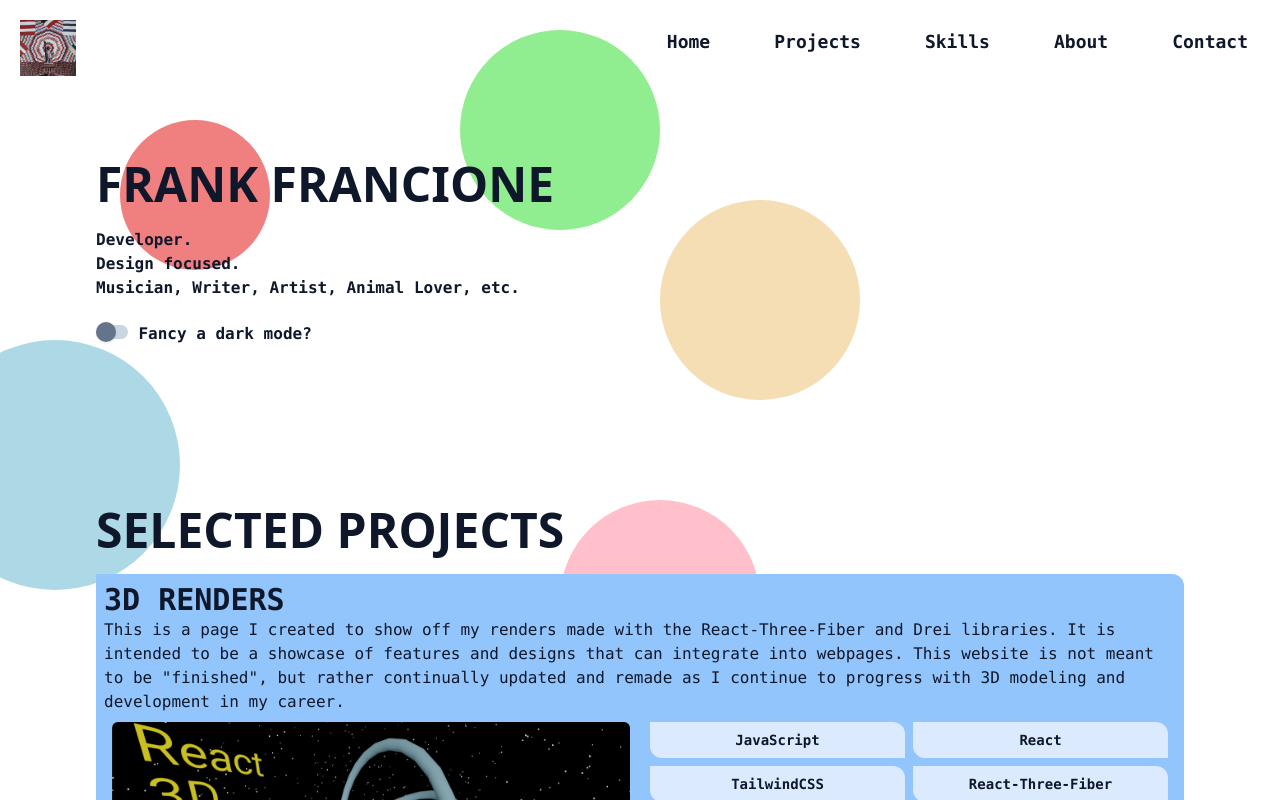
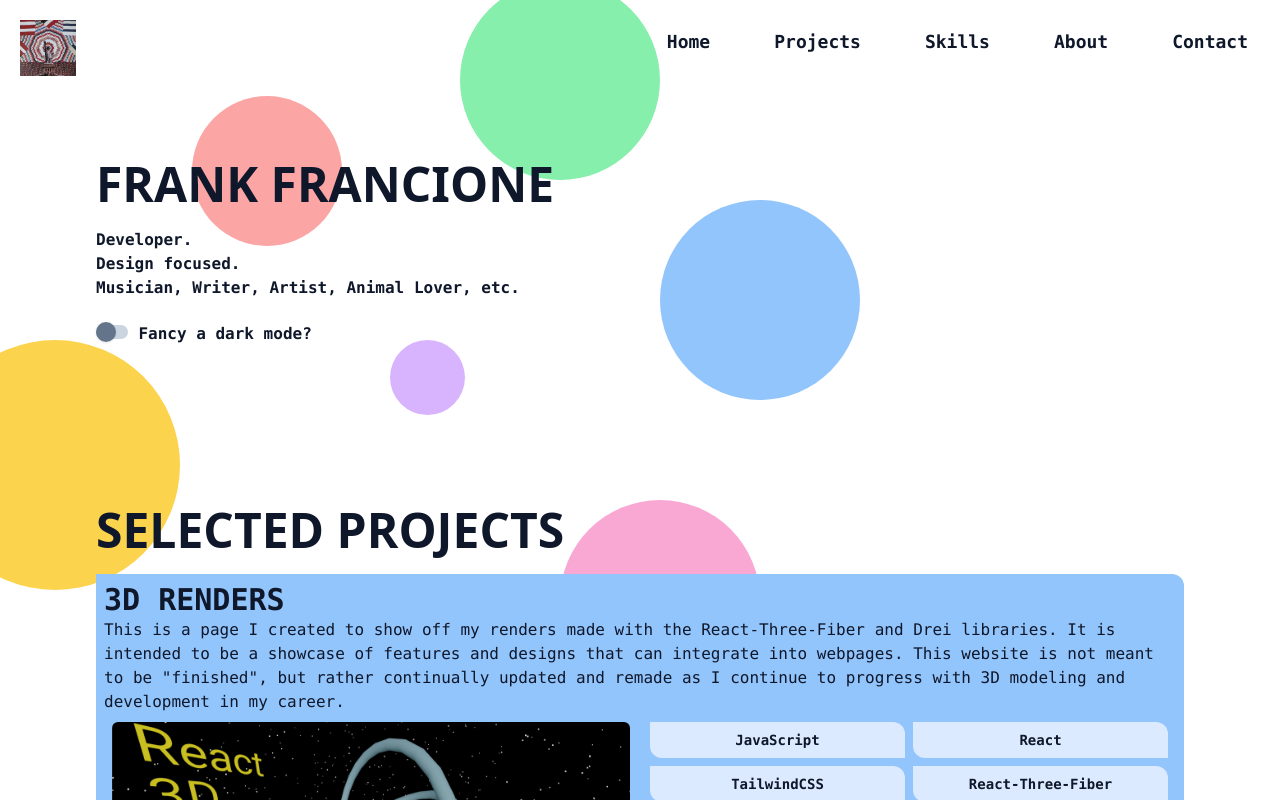
Before and after one commit to Bonyony/my_portfolio_site, a React (Vite) app: page / in a window 1280 px wide. Shown: the top 800 px of the page. Built offline with nearby package versions, Linux system fonts and the light colour scheme; the HTML template or start-up script is replaced by a standard one.

Commit message:
ade some ui updates

```diff
--- a/src/App.jsx
+++ b/src/App.jsx
@@ -21,7 +21,12 @@ function App() {
   return (
     <>
       <ThemeContext.Provider value={{ theme, setTheme }}>
-        <div className={theme ? "text-slate-900" : "text-white bg-[#0a022d]"}>
+        <div
+          className={
+            "overflow-hidden " +
+            (theme ? "text-slate-900" : "text-white bg-[#0a022d]")
+          }
+        >
           <Background />
           <Navbar />
           <Suspense>
--- a/src/components/About.jsx
+++ b/src/components/About.jsx
@@ -12,7 +12,7 @@ const About = () => {
         <div
           className={
             "font-mono text-sm sm:text-base mt-5 p-2  rounded-tr-xl rounded-bl-xl " +
-            (theme ? "bg-indigo-200" : "bg-[#002451]")
+            (theme ? "bg-blue-300" : "bg-[#002451]")
           }
         >
           <p>
@@ -38,8 +38,8 @@ const About = () => {
             </strong>
             ). <br /> I am an artist, mainly working with collage/mixed media or
             painting. 3D rendering is becoming a new favorite. <br />I adore
-            animals and have volunteered with a wildlife rehab for years now. My
-            favorite animals are Ocelots and the humble Hyrax. <br />
+            animals and have volunteered with a wildlife rehab for many years
+            now. My favorite animals are Ocelots and the humble Hyrax. <br />
             And yes, I love to code :)
           </p>
         </div>
--- a/src/components/Background.jsx
+++ b/src/components/Background.jsx
@@ -6,7 +6,7 @@ const Background = () => {
   const { theme } = useContext(ThemeContext);
 
   return (
-    <div>
+    <div className="main">
       <div
         className={
           "transition-all duration-500 " + (theme ? "circleRed" : "triangleRed")
@@ -36,6 +36,12 @@ const Background = () => {
           (theme ? "circlePink" : "trianglePink")
         }
       ></div>
+      <div
+        className={
+          "transition-all duration-500 " +
+          (theme ? "circlePurple" : "trianglePurple")
+        }
+      ></div>
     </div>
   );
 };
--- a/src/components/Form.jsx
+++ b/src/components/Form.jsx
@@ -33,7 +33,7 @@ const Form = () => {
     <div
       className={
         "font-mono text-sm sm:text-base mt-5 p-2   rounded-tr-xl rounded-bl-xl " +
-        (theme ? "bg-slate-300" : "bg-[#404F7D]")
+        (theme ? "bg-neutral-300" : "bg-[#404F7D]")
       }
     >
       <form onSubmit={onSubmit} className="flex flex-col w-full">
--- a/src/components/Skills.jsx
+++ b/src/components/Skills.jsx
@@ -74,7 +74,7 @@ const Skills = () => {
             <div
               className={
                 " lg:max-w-[50%] mt-4 lg:mt-0 p-2 rounded-tr-xl rounded-bl-xl " +
-                (theme ? "bg-slate-300" : "bg-[#002451]")
+                (theme ? "bg-blue-300" : "bg-[#002451]")
               }
             >
               <p>
@@ -172,7 +172,7 @@ const Skills = () => {
             <div
               className={
                 " lg:max-w-[50%] mt-4 lg:mt-0 p-2 rounded-tr-xl rounded-bl-xl " +
-                (theme ? "bg-slate-200" : "bg-[#002451]")
+                (theme ? "bg-red-300" : "bg-[#002451]")
               }
             >
               <p>
@@ -205,7 +205,7 @@ const Skills = () => {
             <div
               className={
                 " lg:max-w-[50%] mt-4 lg:mt-0 p-2 rounded-tr-xl rounded-bl-xl " +
-                (theme ? "bg-slate-100" : "bg-[#002451]")
+                (theme ? "bg-amber-300" : "bg-[#002451]")
               }
             >
               <p>
@@ -264,7 +264,7 @@ const Skills = () => {
             <div
               className={
                 " lg:max-w-[50%] mt-4 lg:mt-0 p-2 rounded-tr-xl rounded-bl-xl " +
-                (theme ? "bg-slate-50" : "bg-[#002451]")
+                (theme ? "bg-green-300" : "bg-[#002451]")
               }
             >
               <p>
--- a/src/components/background.css
+++ b/src/components/background.css
@@ -1,31 +1,35 @@
+.main {
+  overflow: hidden;
+}
 /* Circles */
 .circleRed {
   height: 150px;
   width: 150px;
   position: absolute;
-  left: 7.5rem;
-  top: 7.5rem;
-  background-color: lightcoral;
+  left: 12rem;
+  top: 6rem;
+  background-color: #fca5a5;
   border-radius: 50%;
   z-index: -10;
 }
 .circleBlue {
+  height: 200px;
+  width: 200px;
+  position: absolute;
+  overflow: hidden;
+  left: 660px;
+  top: 200px;
+  background-color: #93c5fd;
+  border-radius: 50%;
+  z-index: -11;
+}
+.circleYellow {
   height: 250px;
   width: 250px;
   position: absolute;
   left: -70px;
   top: 340px;
-  background-color: lightblue;
-  border-radius: 50%;
-  z-index: -11;
-}
-.circleYellow {
-  height: 200px;
-  width: 200px;
-  position: absolute;
-  left: 660px;
-  top: 200px;
-  background-color: wheat;
+  background-color: #fcd34d;
   border-radius: 50%;
   z-index: -12;
 }
@@ -34,8 +38,8 @@
   width: 200px;
   position: absolute;
   left: 460px;
-  top: 30px;
-  background-color: lightgreen;
+  top: -20px;
+  background-color: #86efac;
   border-radius: 50%;
   z-index: -13;
 }
@@ -45,13 +49,23 @@
   position: absolute;
   left: 560px;
   top: 500px;
-  background-color: pink;
+  background-color: #f9a8d4;
+  border-radius: 50%;
+  z-index: -14;
+}
+.circlePurple {
+  height: 75px;
+  width: 75px;
+  position: absolute;
+  left: 390px;
+  top: 340px;
+  background-color: #d8b4fe;
   border-radius: 50%;
   z-index: -14;
 }
 
 /* Triangles */
-.triangleRed {
+/* .triangleRed {
   height: 150px;
   width: 150px;
   position: absolute;
@@ -59,7 +73,7 @@
   top: 7.5rem;
   background-color: lightcoral;
   border-radius: 50%;
-  z-index: 1;
+  z-index: -11;
 }
 .triangleBlue {
   height: 250px;
@@ -100,4 +114,4 @@
   background-color: pink;
   border-radius: 50%;
   z-index: -14;
-}
+} */
```
